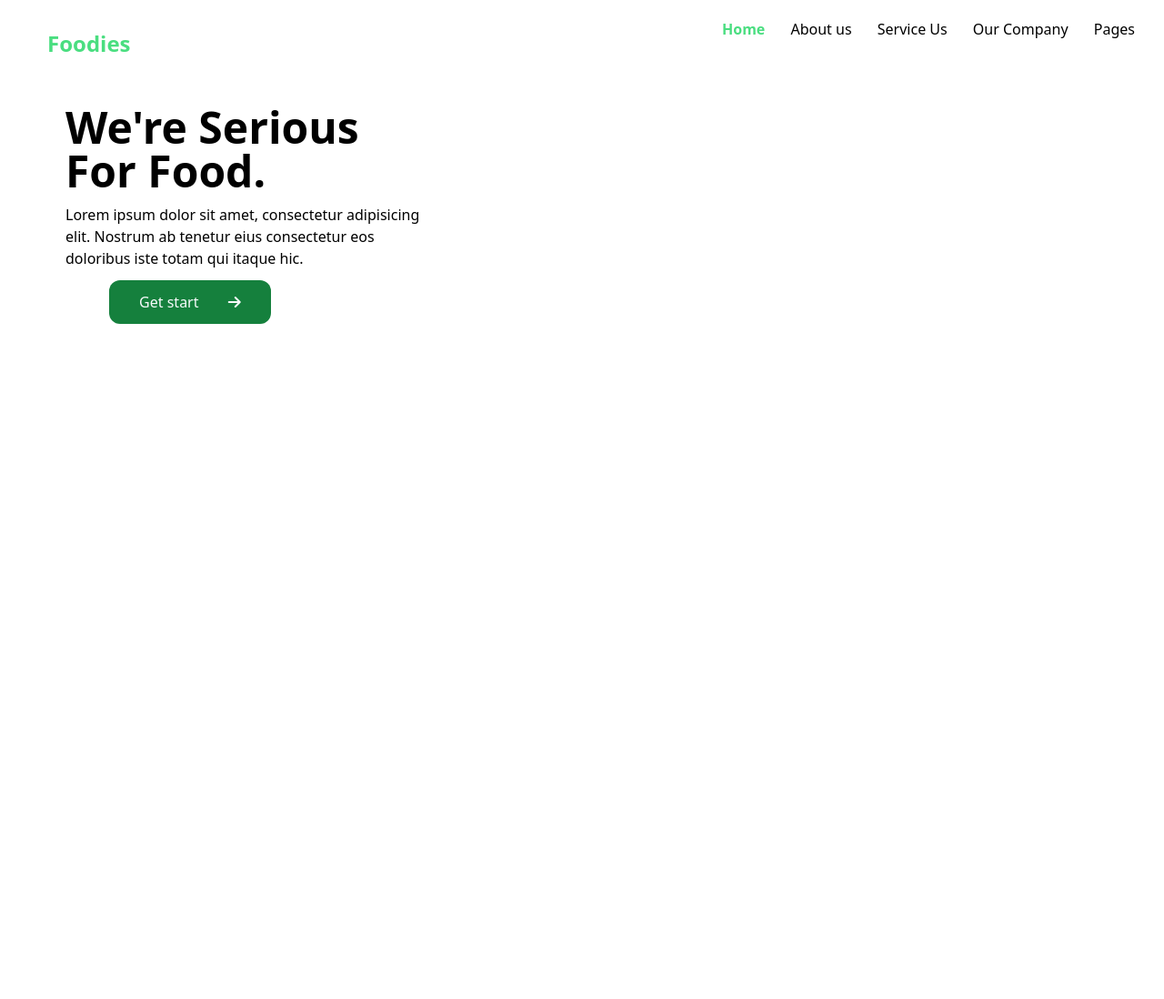
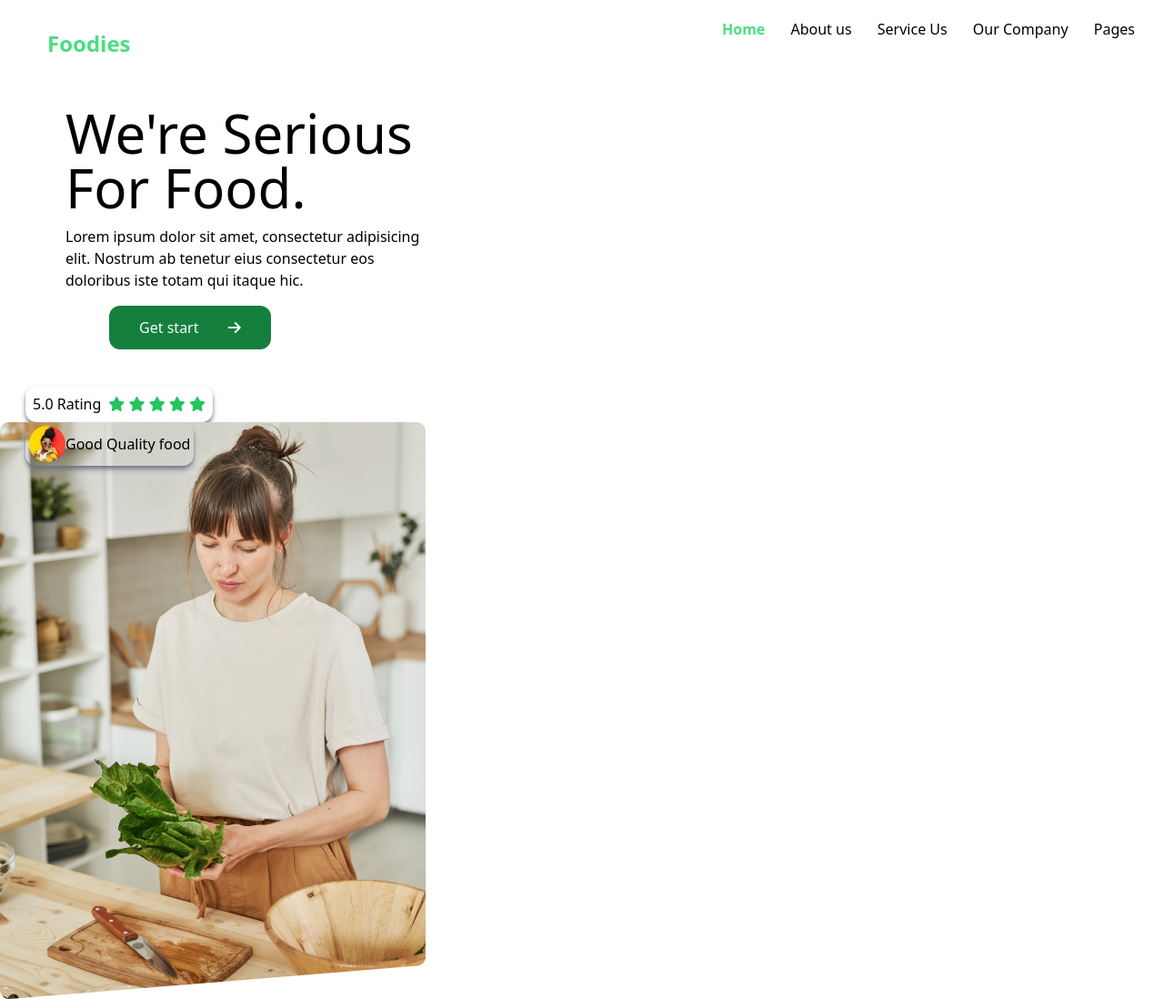
Before and after one commit to anikaivnath/Class-task-3, a plain HTML site: page index.html in a window 1280 px wide. Shown: the whole page at 91% size. Before the commit the page ends 800 px from the top, so only its background shows below. Drawn offline with nearby package versions, Linux system fonts and the light colour scheme.

Commit message:
ADD POSITION

```diff
--- a/index.html
+++ b/index.html
@@ -20,14 +20,35 @@
             <a class="m-3 px"  href="#">Pages</a>
         </div>
     </div>
- <div>
+    <!-- End top part -->
+
+ <div class="">
     <div class="w-4/12 m-10 ">
-        <h1 class=" font-bold ml-8 text-5xl">We're Serious For Food.</h1>
+        <h1 class="  ml-8 text-6xl">We're Serious</h1>
+        <h1 class="  ml-8 text-6xl"> For Food.</h1>
         <p class="ml-8 mt-3 px">Lorem ipsum dolor sit amet, consectetur adipisicing elit. Nostrum ab tenetur eius consectetur eos doloribus iste totam qui itaque hic.</p>
-         <p class="ml-20 mt-3 px bg-green-700 text-center p-3 rounded-xl w-5/12 text-slate-50">Get start <i class="fa-solid fa-arrow-right ml-7 px"></i></p>
+         <p class="ml-20 mt-4 px bg-green-700 text-center p-3 rounded-xl w-5/12 text-slate-50">Get start <i class="fa-solid fa-arrow-right ml-7 px"></i></p>
     </div>
-    <div></div>
-    <div></div>
+
+    <div class=" flex  p-2 px rounded-xl  px shadow-md shadow-gray-500 ml-7 w-max">
+        <p class="mr-2">5.0 Rating</p>
+        <div class="text-green-500 ">
+        <a href="#"><i class="fa-solid fa-star"></i></a>
+        <a href="#"><i class="fa-solid fa-star"></i></a>
+        <a href="#"><i class="fa-solid fa-star"></i></a>
+        <a href="#"><i class="fa-solid fa-star"></i></a>
+        <a href="#"><i class="fa-solid fa-star"></i></a>
+    </div>
+    </div>
+
+
+    <div class="absolute ">
+        <img src="Place Your Image.png" alt="picture">
+    </div>
+    <div  class=" flex  p-1 px rounded-xl  px shadow-md shadow-gray-500 ml-7 w-max relative ">
+        <img src="./Place Your Image (12).png" alt="picture">
+        <p class="mt-2">Good Quality food </p>
+    </div>
 
  </div>
 
```
Also changed, not shown: Place Your Image (12).png (added).
